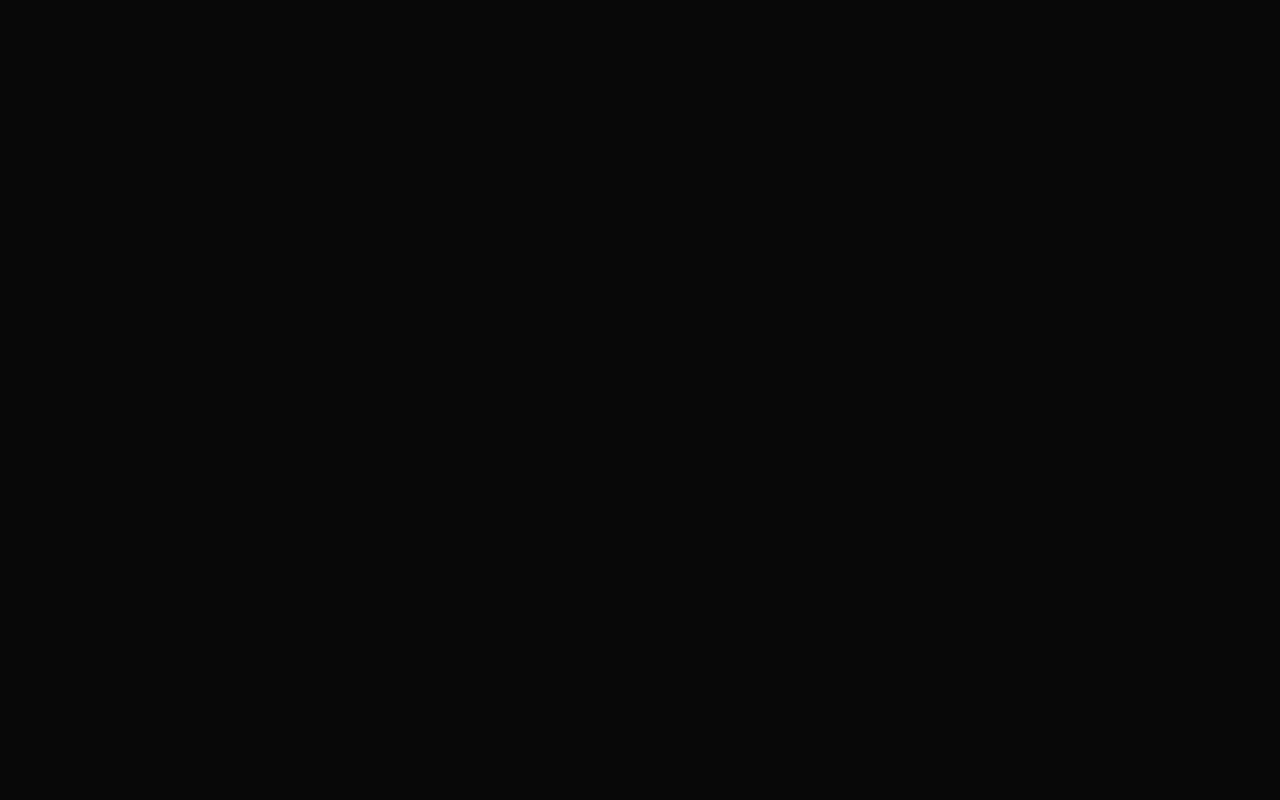
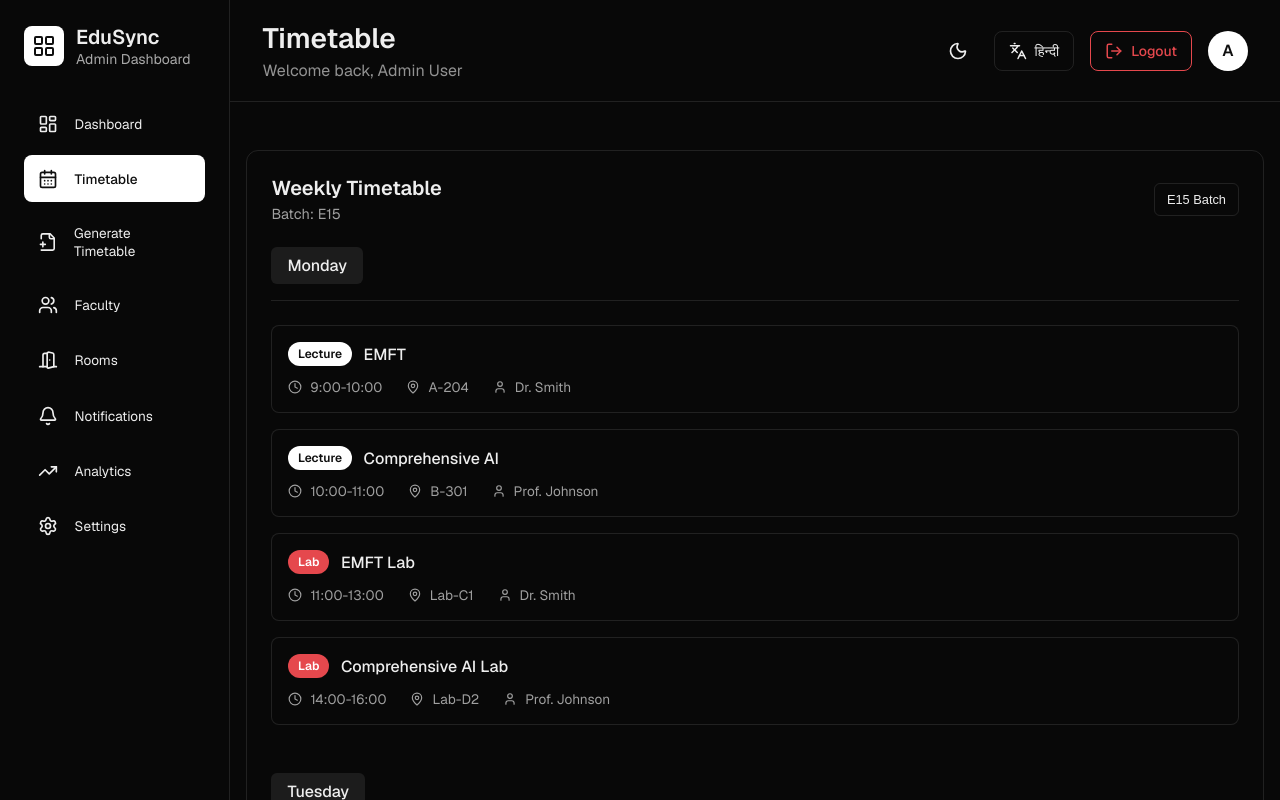
Before and after one commit to Shourya523/EduSch-Frontend, a React (Vite) app: page /timetable in a window 1280 px wide. Before the commit this address had no page. Shown: the top 800 px of the page. Built offline with nearby package versions, Linux system fonts and the light colour scheme.

Commit message:
timetable page

```diff
--- a/src/App.jsx
+++ b/src/App.jsx
@@ -3,10 +3,11 @@ import HomePage from './Pages/HomePage/HomePage'
 import './index.css'
 import { Routes, Route, BrowserRouter } from "react-router-dom";
 import SignIn from './Pages/auth/signIn.jsx';
-import Register from './Pages/auth/Register.jsx';
+import Register from './Pages/auth/register.jsx';
 import GenerateTT from './Pages/GenerateTT.jsx';
 import Rooms from './Pages/Rooms.jsx';
 import DashBoard from './Pages/DashBoard.jsx';
+import Timetable from './Pages/timetable.jsx';
 function App() {
 
 
@@ -19,6 +20,7 @@ function App() {
         <Route path='/register' element={<Register />} />
         <Route path='/gentt' element={<GenerateTT />} />
         <Route path='/rooms' element={<Rooms />} />
+        <Route path='/timetable' element={<Timetable />} />
       </Routes>
     </BrowserRouter>
   )
--- a/src/Pages/auth/register.css
+++ b/src/Pages/auth/register.css
@@ -7,6 +7,37 @@
   padding-top: 6rem; /* Make space for the fixed header */
   box-sizing: border-box;
   background-color: rgb(10, 10, 10);
+}
+
+.sdpf-wrapper {
+  position: absolute;
+  top: 0;
+  left: 0;
+  width: 100%;
+  display: flex;
+  justify-content: space-between;
+  align-items: center;
+  padding: 1.5rem 2rem; /* Added padding to keep content off edges */
+  box-sizing: border-box;
+  border-bottom: 1px solid rgba(255, 255, 255, 0.1);
+}
+
+.sdpf-left {
+  display: flex;
+  align-items: center;
+  gap: 0.75rem;
+  cursor: pointer;
+}
+
+.sdpf-sitemotto {
+  color: var(--text-light);
+}
+
+.sdpf-theme {
+  background: none;
+  border: none;
+  color: var(--text-light);
+  cursor: pointer;
 }
 
 /* --- Main Registration Container --- */
--- a/src/Pages/auth/register.jsx
+++ b/src/Pages/auth/register.jsx
@@ -19,13 +19,13 @@ function Register() {
 
   return (
     <div className="register-page-wrapper">
-      <header className="sd-wrapper">
-        <div className="sd-left" onClick={handleGoHome}>
+      <header className="sdpf-wrapper">
+        <div className="sdpf-left" onClick={handleGoHome}>
           <ArrowLeft size={18} strokeWidth={2} color="white" />
-          <span className="sd-sitemotto">Back To Home</span>
+          <span className="sdpf-sitemotto">Back To Home</span>
         </div>
-        <div className="sd-right">
-          <button className="sd-theme">
+        <div className="sdpf-right">
+          <button className="sdpf-theme">
             <Sun size={18} />
           </button>
         </div>
--- /dev/null
+++ b/src/Pages/timetable.css
@@ -0,0 +1,138 @@
+/* --- Main Layout --- */
+.timetable-layout {
+    display: flex;
+    background-color: var(--bg-dark);
+    color: var(--text-light);
+    min-height: 100vh;
+}
+
+.main-content {
+    flex-grow: 1;
+    display: flex;
+    flex-direction: column;
+}
+
+.content-area {
+    padding: 1rem;
+    overflow-y: auto;
+}
+
+/* --- Timetable Container --- */
+.timetable-container {
+    background-color: transparent; /* This makes it black, matching the page */
+    border: 1px solid var(--border);
+    border-radius: 12px;
+    padding: 1.5rem;
+}
+
+.timetable-header {
+    display: flex;
+    justify-content: space-between;
+    align-items: center;
+    margin-bottom: 1.5rem;
+}
+
+.timetable-title h2 {
+    margin: 0 0 0.25rem 0;
+    font-size: 1.25rem;
+    font-weight: 600;
+}
+
+.timetable-title p {
+    margin: 0;
+    color: #a0a0a0;
+    font-size: 0.9rem;
+}
+
+.batch-tag {
+    background-color: transparent;
+    border: 1px solid var(--border);
+    color: var(--text-light);
+    padding: 0.5rem 0.75rem;
+    border-radius: 6px;
+    font-size: 0.8rem;
+    font-weight: 500;
+}
+
+/* --- Day Section --- */
+.day-section {
+    padding-bottom: 1.5rem;
+    margin-bottom: 1.5rem;
+}
+
+.day-section:last-child {
+    margin-bottom: 0;
+    padding-bottom: 0;
+}
+
+.day-section h3 {
+    font-weight: 500;
+    font-size: 1rem;
+    margin: 0 0 1rem 0;
+    background-color: var(--btn-dark); /* Grey background for day name */
+    padding: 0.5rem 1rem;
+    border-radius: 6px;
+    display: inline-block; /* Fit content width */
+}
+
+.entries-container {
+    display: flex;
+    flex-direction: column;
+    gap: 1rem;
+    border-top: 1px solid var(--border);
+    padding-top: 1.5rem;
+}
+
+/* --- Timetable Entry Card --- */
+.timetable-entry {
+    background-color: var(--bg-dark); /* Black background for each entry */
+    border: 1px solid var(--border);
+    border-radius: 8px;
+    padding: 1rem;
+}
+
+.entry-top {
+    display: flex;
+    align-items: center;
+    gap: 0.75rem;
+    margin-bottom: 0.75rem;
+}
+
+.entry-tag {
+    padding: 0.25rem 0.6rem;
+    border-radius: 12px;
+    font-size: 0.75rem;
+    font-weight: 600;
+    white-space: nowrap;
+}
+
+.entry-tag.lecture {
+    background-color: var(--btn-light); /* White background */
+    color: var(--text-dark); /* Black text */
+}
+
+.entry-tag.lab {
+    background-color: var(--danger-red); /* Red background */
+    color: var(--btn-light); /* White text */
+}
+
+.entry-top h4 {
+    margin: 0;
+    font-size: 1rem;
+    font-weight: 500;
+}
+
+.entry-details {
+    display: flex;
+    align-items: center;
+    flex-wrap: wrap;
+    gap: 1.5rem;
+    color: #a0a0a0;
+    font-size: 0.85rem;
+}
+
+.detail-item {
+    display: flex;
+    align-items: center;
+    gap: 0.5rem;
+}
--- /dev/null
+++ b/src/Pages/timetable.jsx
@@ -0,0 +1,103 @@
+import Header from '../components/Header';
+import SideBar from '../components/SideBar';
+import './timetable.css';
+import { Clock, MapPin, User } from 'lucide-react';
+
+// UPDATED: Mock data now includes the full week (Monday - Friday).
+const timetableData = [
+    {
+        day: "Monday",
+        classes: [
+            { type: "Lecture", subject: "EMFT", time: "9:00-10:00", location: "A-204", instructor: "Dr. Smith" },
+            { type: "Lecture", subject: "Comprehensive AI", time: "10:00-11:00", location: "B-301", instructor: "Prof. Johnson" },
+            { type: "Lab", subject: "EMFT Lab", time: "11:00-13:00", location: "Lab-C1", instructor: "Dr. Smith" },
+            { type: "Lab", subject: "Comprehensive AI Lab", time: "14:00-16:00", location: "Lab-D2", instructor: "Prof. Johnson" }
+        ]
+    },
+    {
+        day: "Tuesday",
+        classes: [
+            { type: "Lecture", subject: "Data Structures", time: "9:00-10:00", location: "A-205", instructor: "Dr. Williams" },
+            { type: "Lecture", subject: "Database Systems", time: "10:00-11:00", location: "B-302", instructor: "Prof. Brown" },
+            { type: "Lab", subject: "Data Structures Lab", time: "11:00-13:00", location: "Lab-C2", instructor: "Dr. Williams" }
+        ]
+    },
+    {
+        day: "Wednesday",
+        classes: [
+            { type: "Lecture", subject: "EMFT", time: "9:00-10:00", location: "A-204", instructor: "Dr. Smith" },
+            { type: "Lecture", subject: "Comprehensive AI", time: "10:00-11:00", location: "B-301", instructor: "Prof. Johnson" }
+        ]
+    },
+    {
+        day: "Thursday",
+        classes: [
+            { type: "Lecture", subject: "Data Structures", time: "9:00-10:00", location: "A-205", instructor: "Dr. Williams" },
+            { type: "Lecture", subject: "Database Systems", time: "10:00-11:00", location: "B-302", instructor: "Prof. Brown" },
+            { type: "Lab", subject: "EMFT Lab", time: "11:00-13:00", location: "Lab-C1", instructor: "Dr. Smith" },
+        ]
+    },
+    {
+        day: "Friday",
+        classes: [
+            { type: "Lecture", subject: "EMFT", time: "9:00-10:00", location: "A-204", instructor: "Dr. Smith" },
+            { type: "Lecture", subject: "Comprehensive AI", time: "10:00-11:00", location: "B-301", instructor: "Prof. Johnson" },
+            { type: "Lab", subject: "Comprehensive AI Lab", time: "14:00-16:00", location: "Lab-D2", instructor: "Prof. Johnson" }
+        ]
+    }
+];
+
+export default function Timetable() {
+    return (
+        <div className="timetable-layout">
+            <SideBar activePage={'timetable'} />
+            <main className="main-content">
+                <Header
+                    title="Timetable"
+                    subtitle="Welcome back, Admin User"
+                />
+                <div className="content-area">
+                    <div className="timetable-container">
+                        <div className="timetable-header">
+                            <div className="timetable-title">
+                                <h2>Weekly Timetable</h2>
+                                <p>Batch: E15</p>
+                            </div>
+                            <button className="batch-tag">E15 Batch</button>
+                        </div>
+
+                        {timetableData.map((dayData, index) => (
+                            <div className="day-section" key={index}>
+                                <h3>{dayData.day}</h3>
+                                <div className="entries-container">
+                                    {dayData.classes.map((classInfo, classIndex) => (
+                                        <div className="timetable-entry" key={classIndex}>
+                                            <div className="entry-top">
+                                                <span className={`entry-tag ${classInfo.type.toLowerCase()}`}>{classInfo.type}</span>
+                                                <h4>{classInfo.subject}</h4>
+                                            </div>
+                                            <div className="entry-details">
+                                                <div className="detail-item">
+                                                    <Clock size={14} />
+                                                    <span>{classInfo.time}</span>
+                                                </div>
+                                                <div className="detail-item">
+                                                    <MapPin size={14} />
+                                                    <span>{classInfo.location}</span>
+                                                </div>
+                                                <div className="detail-item">
+                                                    <User size={14} />
+                                                    <span>{classInfo.instructor}</span>
+                                                </div>
+                                            </div>
+                                        </div>
+                                    ))}
+                                </div>
+                            </div>
+                        ))}
+                    </div>
+                </div>
+            </main>
+        </div>
+    );
+}
```
